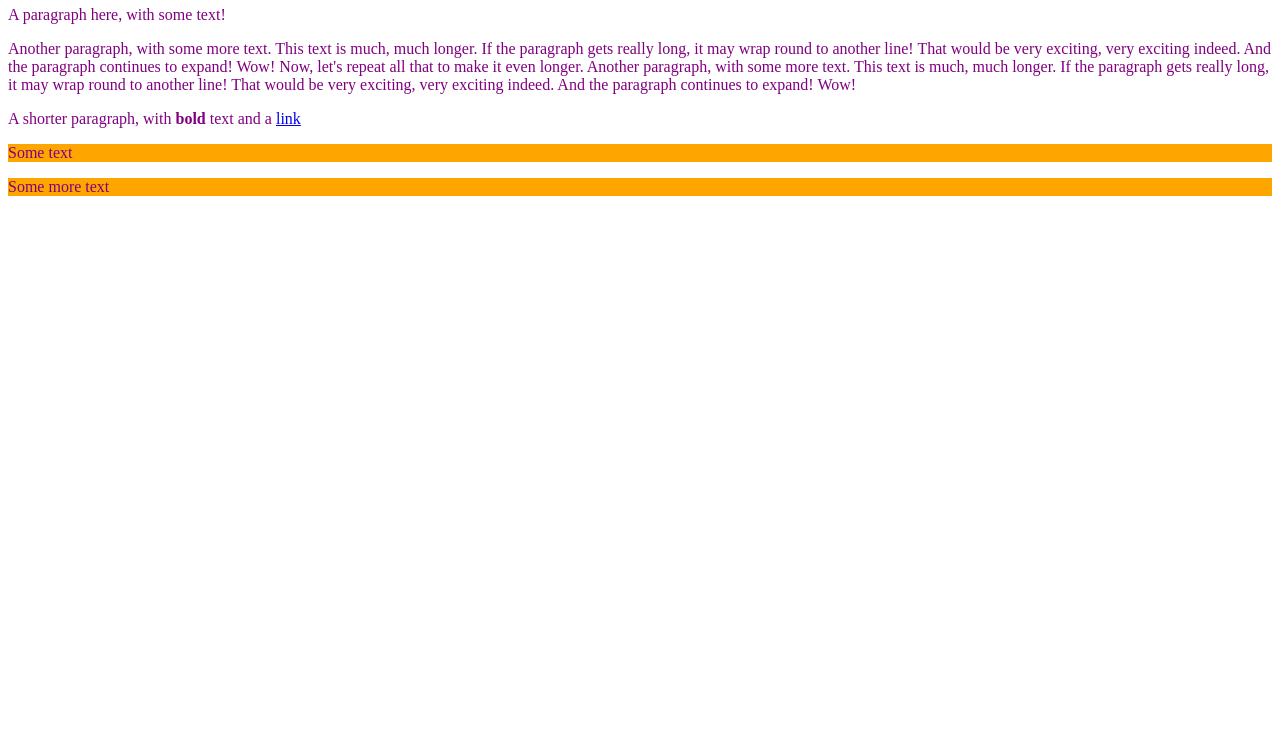
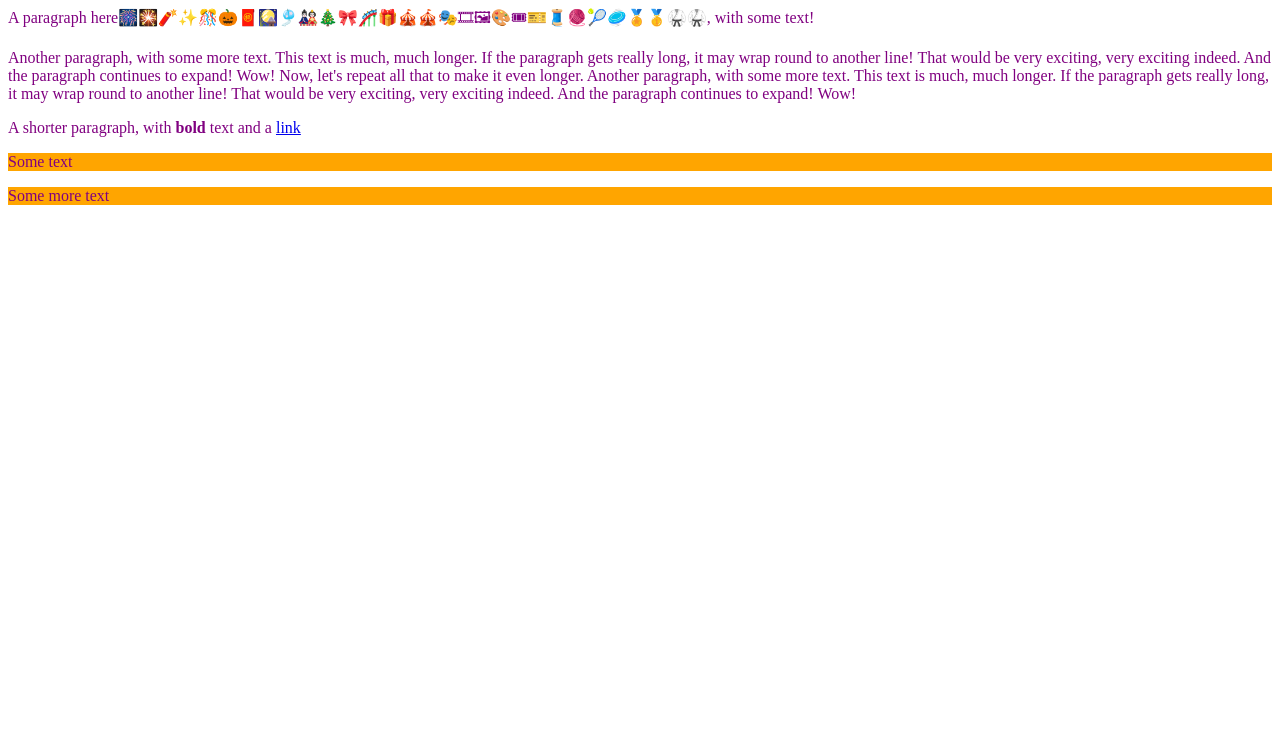
Before and after one commit to agfs-YLawani/agfs-YLawani.github.io, a plain HTML site: page index.html in a window 1280 px wide. Shown: the part 60-800 px from the top of the page. Drawn offline with Linux system fonts and the light colour scheme.

Commit message:
Update index.html

```diff
--- a/index.html
+++ b/index.html
@@ -5,7 +5,7 @@
     </head>
     <body>
         <h1>This is a header!</h1>
-        <p>A paragraph here, with some text!</p>
+        <p>A paragraph here🎆🎇🧨✨🎊🎃🧧🎑🎐🎎🎄🎀🎢🎁🎪🎪🎭🎞🖼🎨🎟🎫🧵🧶🎾🥏🏅🥇🥋🥋, with some text!</p>
         <p>Another paragraph, with some more text. This text is much, much longer. If the paragraph gets really long, it may wrap round to another line! That would be very exciting, very exciting indeed. And the paragraph continues to expand! Wow! Now, let's repeat all that to make it even longer. Another paragraph, with some more text. This text is much, much longer. If the paragraph gets really long, it may wrap round to another line! That would be very exciting, very exciting indeed. And the paragraph continues to expand! Wow!</p>
         <p>A shorter paragraph, with <b>bold</b> text and a <a href="https://google.com">link</a></p>
     </body>
```
